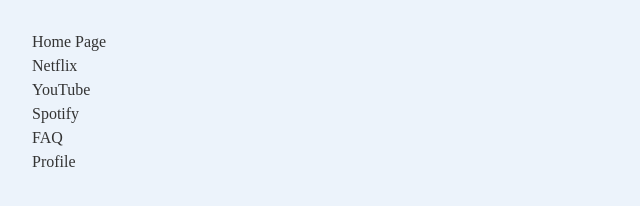
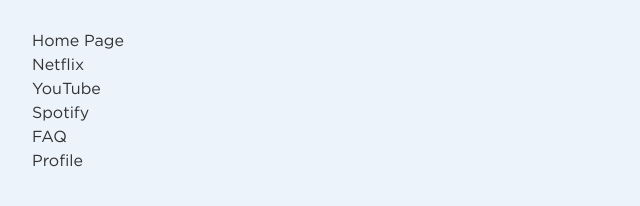
Before and after one commit to DevScriber/discounts-on-services, a website built with Vite: page src/index.html in a window 1280 px wide. Shown: the full height of the page, 0-640 px from the left. Built offline with nearby package versions, Linux system fonts and the light colour scheme; files whose address does not match are found by name.

Commit message:
fix font bug

```diff
--- a/src/css/common/font.css
+++ b/src/css/common/font.css
@@ -1,42 +1,39 @@
 @font-face {
   font-family: 'Gotham Pro';
-    src: url('../font/GothamPro.eot');
-    src: url('../font/GothamPro.woff2') format('woff2'),
-        url('../font/GothamPro.woff') format('woff'),
-        url('../font/GothamPro.ttf') format('truetype');
+  src: url('/font/GothamPro.eot');
+  src: url('/font/GothamPro.woff2') format('woff2'),
+    url('/font/GothamPro.woff') format('woff'),
+    url('/font/GothamPro.ttf') format('truetype');
   font-weight: 400;
   font-style: normal;
 }
 
-
 @font-face {
   font-family: 'Gotham Pro';
-    src: url('../font/GothamPro-Medium.eot');
-    src: url('../font/GothamPro-Medium.woff2') format('woff2'),
-        url('../font/GothamPro-Medium.woff') format('woff'),
-        url('../font/GothamPro-Medium.ttf') format('truetype');
+  src: url('/font/GothamPro-Medium.eot');
+  src: url('/font/GothamPro-Medium.woff2') format('woff2'),
+    url('/font/GothamPro-Medium.woff') format('woff'),
+    url('/font/GothamPro-Medium.ttf') format('truetype');
   font-weight: 500;
   font-style: normal;
 }
 
-
 @font-face {
   font-family: 'Gotham Pro';
-    src: url('../font/GothamPro-Bold.eot');
-    src: url('../font/GothamPro-Bold.woff2') format('woff2'),
-        url('../font/GothamPro-Bold.woff') format('woff'),
-        url('../font/GothamPro-Bold.ttf') format('truetype');
+  src: url('/font/GothamPro-Bold.eot');
+  src: url('/font/GothamPro-Bold.woff2') format('woff2'),
+    url('/font/GothamPro-Bold.woff') format('woff'),
+    url('/font/GothamPro-Bold.ttf') format('truetype');
   font-weight: 700;
   font-style: normal;
 }
 
-
 @font-face {
   font-family: 'Gotham Pro';
-    src: url('../font/GothamPro-Black.eot');
-    src: url('../font/GothamPro-Black.woff2') format('woff2'),
-        url('../font/GothamPro-Black.woff') format('woff'),
-        url('../font/GothamPro-Black.ttf') format('truetype');
+  src: url('/font/GothamPro-Black.eot');
+  src: url('/font/GothamPro-Black.woff2') format('woff2'),
+    url('/font/GothamPro-Black.woff') format('woff'),
+    url('/font/GothamPro-Black.ttf') format('truetype');
   font-weight: 900;
   font-style: normal;
 }
```
Lines whose indentation alone changed are shown as unchanged.
